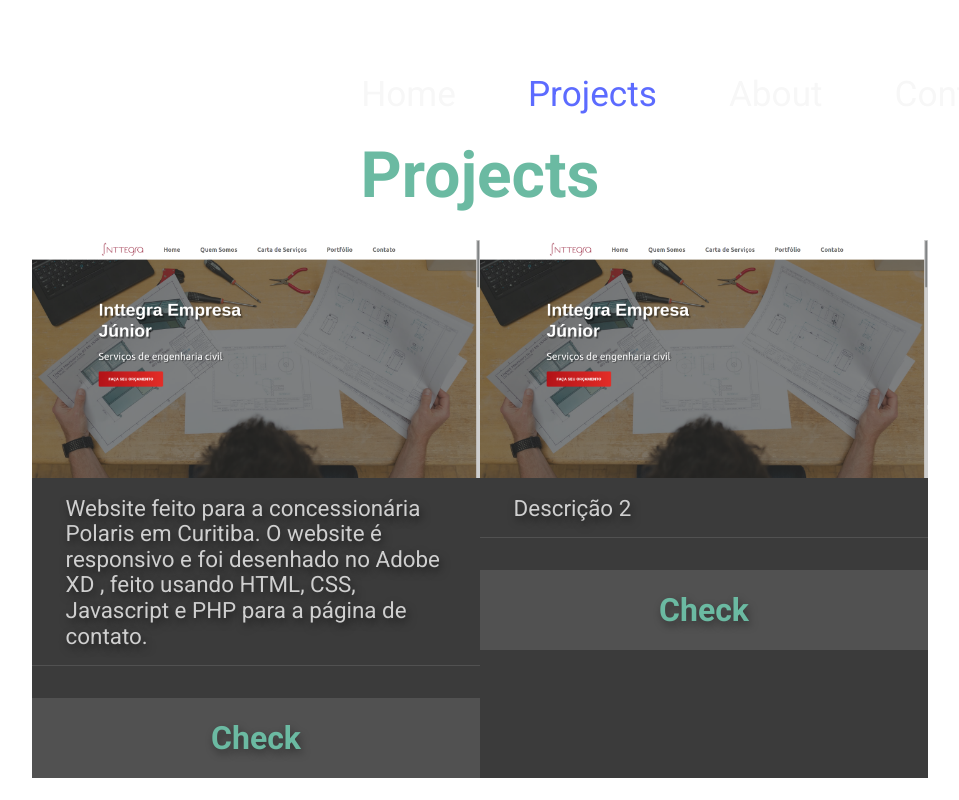
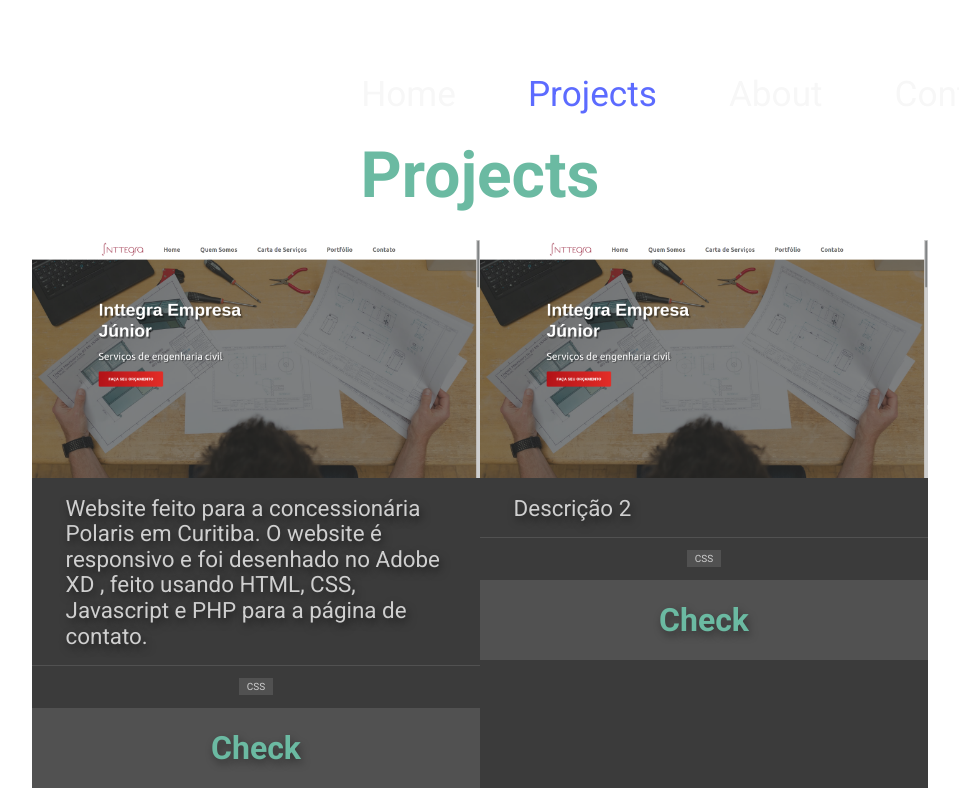
Before and after one commit to viniciuscodc/portfolio, a Gatsby site: page /projects in a window 1280 px wide. Shown: the whole page, without its empty margins (160-1119 px from the left). Built offline with nearby package versions, Linux system fonts and the light colour scheme; Gatsby itself is replaced by a stand-in of ours.

Commit message:
added project cardTagData

```diff
--- a/src/pages/projects.js
+++ b/src/pages/projects.js
@@ -1,4 +1,4 @@
-import * as React from "react";
+import * as React from 'react';
 import "./../style/reset.css";
 import "./../style/projects.scss";
 import Navigation from "./../templates/navigation";
@@ -32,6 +32,21 @@ for (let i = 0; i < projects.length; i++) {
 
 //let mainContainer = React.createElement("p", { id: "x" }, "texto texto");
 
+function CardTag(cardTagData){
+
+  console.log(cardTagData.cardTagData)
+
+  for (let i = 0; i < projects.length; i++) {
+
+    if(typeof projects[i].tag_1 !== "undefined"){
+      return(<span>{cardTagData.cardTagData.tag_1}</span>)
+    }
+
+    else{
+      return(null);
+    }
+  }
+}
 
 const ProjectPage = () => {
 
@@ -56,7 +71,10 @@ const ProjectPage = () => {
             </p>
           </div>
           <div className="tag-container">
-          {/*
+
+            <CardTag cardTagData={card}  />
+            {
+          /*
             <span>{card.tag_1}</span>
             <span>{card.tag_2}</span>
             <span>Javascript</span>
@@ -70,6 +88,7 @@ const ProjectPage = () => {
       </div>
     </main>
   );
+
 };
 
 export default ProjectPage;
--- a/src/style/social.scss
+++ b/src/style/social.scss
@@ -13,6 +13,7 @@
     cursor: pointer;
   }
   a {
+    width: min-content;
     &:link {
       text-decoration: inherit;
       color: inherit;
```
Also changed, not shown: src/style/navigation.scss (line endings or trailing spaces).
